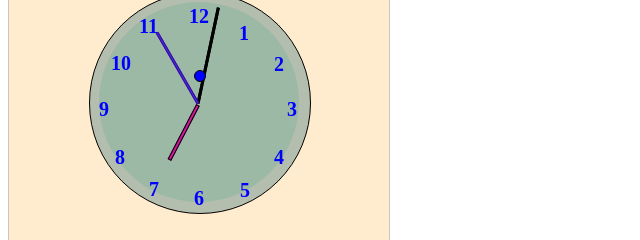
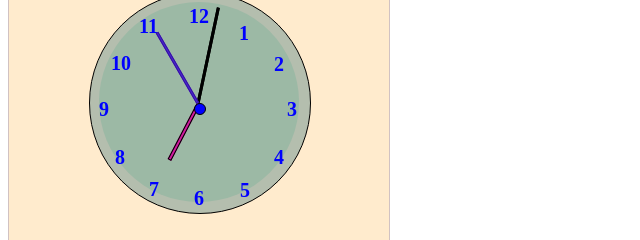
Before and after one commit to pritam1373/Clock, a plain HTML site: page index.html in a window 1280 px wide. Shown: the part 157-397 px from the top of the page, 0-640 px from the left. Drawn offline with Linux system fonts and the light colour scheme.

Commit message:
Update index.html

```diff
--- a/index.html
+++ b/index.html
@@ -154,7 +154,7 @@
         background-color: blue;
         border-radius: 50%;
         position: relative;
-        top: -270px;
+        top: -237px;
         left: 95px;
        }
        #sucircle{
```
